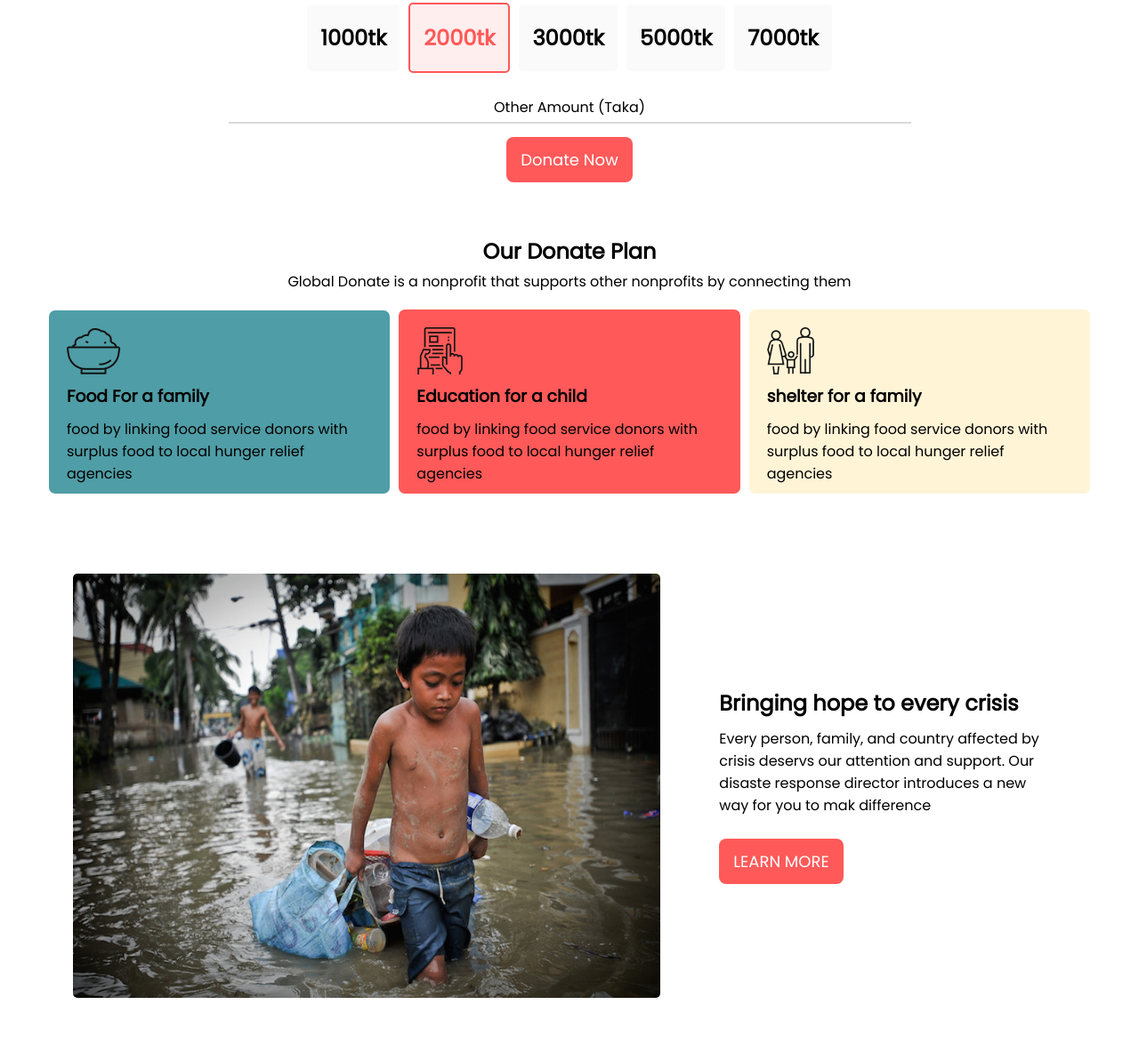
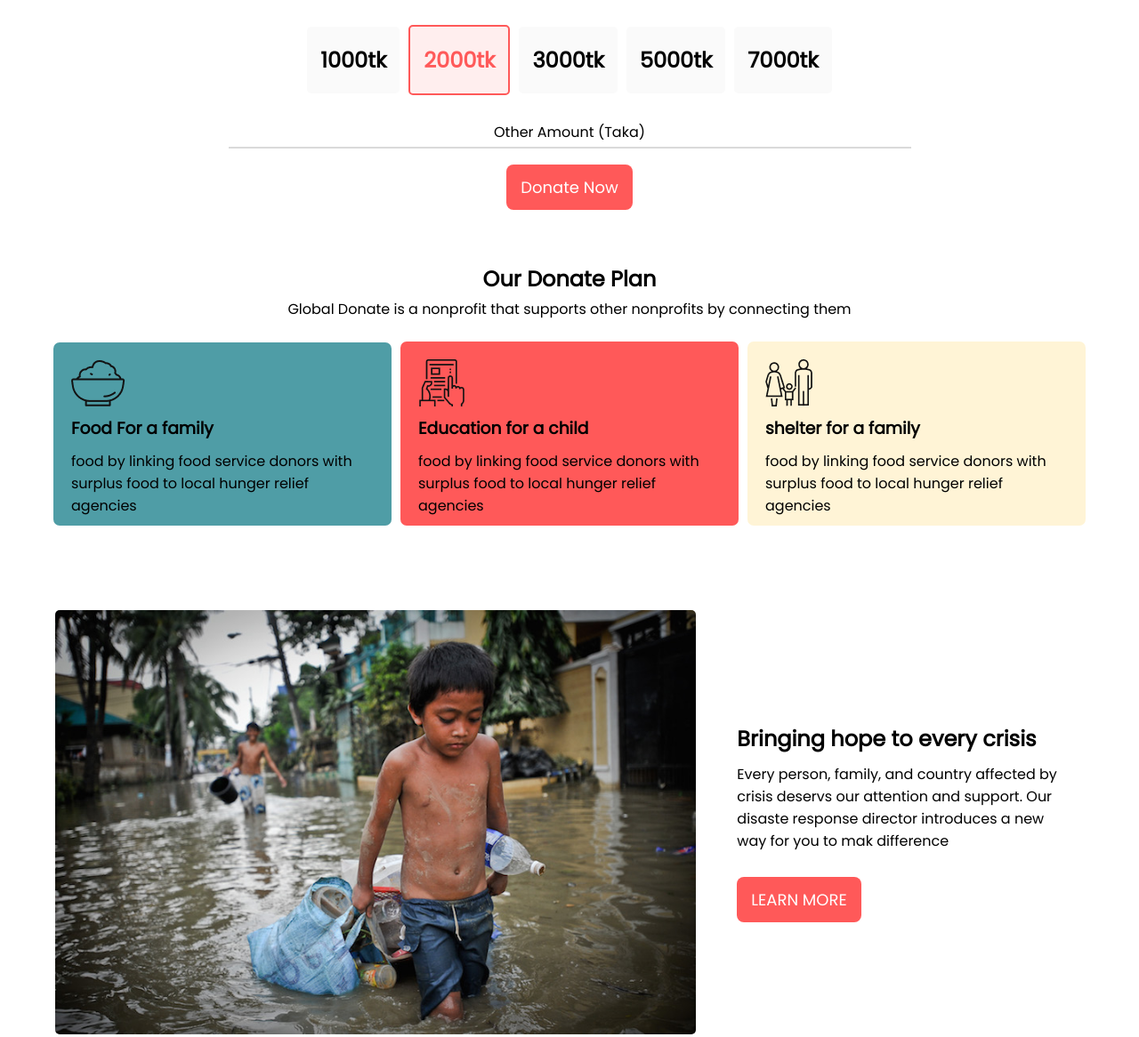
Before and after one commit to Rimonhasan7/Donate_assignment1, a plain HTML site: page index.html in a window 1280 px wide. Shown: the part 744-1910 px from the top of the page at 89% size. Drawn offline with Linux system fonts and the light colour scheme.

Commit message:
css update

```diff
--- a/css/style.css
+++ b/css/style.css
@@ -22,7 +22,7 @@
     padding: 12px 16px;
     background-color: #FF5959;
     border: none;
-    margin-top: 15px;
+    margin-top: 18px;
     font-size: 18px;
     font-weight: 900px;
     color: white;
@@ -63,7 +63,7 @@
     align-items: center;
     justify-content: space-evenly;
     gap: 10px;
-    margin-bottom: 22px;
+    margin: 25px 5px;
 }
 .price{
     background-color: #FAFAFA;
@@ -101,7 +101,7 @@
     justify-content: space-evenly;
     align-items: center;
     gap: 10px;
-    margin: 15px;
+    margin: 20px;
 }
 .card{
     width: 400px;
@@ -136,7 +136,7 @@
     align-items: center;
 }
 .hope-img{
-    width: 55%;
+    width: 60%;
 }
 .hope-img img{
     width: 100%;
```
